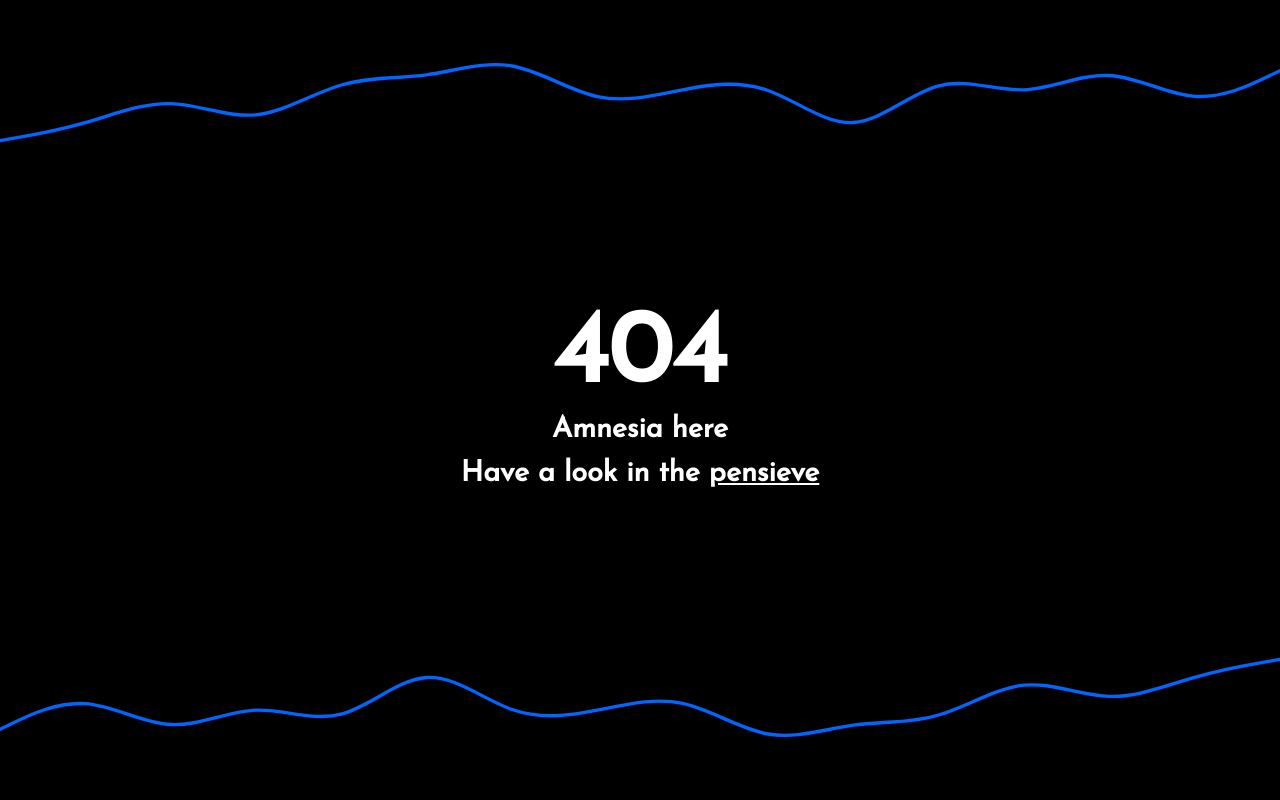
After one commit to Miunn/Memories, a Flask app: template templates/404.html in a window 1280 px wide. The commit adds this page. Run offline with Flask 3, Linux system fonts and the light colour scheme; the template is opened without the code that fills it, so the values that code supplies are empty.

Commit message:
404 page

```diff
--- a/app.py
+++ b/app.py
@@ -1,4 +1,5 @@
-from flask import Flask, render_template, request, make_response
+from flask import Flask, render_template, request, make_response, abort
+import werkzeug.exceptions
 from os import listdir, path
 
 import json
@@ -10,6 +11,12 @@ with open("static/data.json", "r") as f:
 
 PROJECTS = list(PROJECTS_DATA.keys())
 
+@app.errorhandler(404)
+def not_found(error):
+    print(error)
+    return render_template("404.html"), 404
+
+
 @app.route("/")
 def home():
     return render_template("memories.html", project=PROJECTS_DATA.values())
@@ -18,7 +25,7 @@ def home():
 def project(project: str):
 
     if not project in PROJECTS:
-        return make_response("Not found", 404)
+        abort(404)
 
     # Get filenames
     images_fns = listdir("static/assets/elastique/thumbnails/img")
@@ -36,12 +43,12 @@ def project(project: str):
 @app.route("/<string:project>/viewer/<string:filetype>")
 def viewer(project: str, filetype: str):
     if not project in PROJECTS:
-        return make_response("Not Found", 404)
+        abort(404)
 
     start = request.args.get("start", default=None)
 
     if start is None:
-        return make_response("Not Found", 404)
+        abort(404)
 
     if filetype == "img":
         path = f"assets/{project}/img/{start}"
--- /dev/null
+++ b/static/css/404.css
@@ -0,0 +1,43 @@
+body {
+    display: flex;
+    flex-direction: column;
+    justify-content: center;
+    align-items: center;
+}
+
+h1 {
+    font-size: max(8vw, 3rem);
+}
+
+h2 {
+    font-size: max(2vw, 1.8rem);
+    line-height: 1.5;
+}
+
+a {
+    text-decoration: underline;
+}
+
+.curve-wrapper {
+    position: absolute;
+    left: 0;
+    width: 100%;
+    overflow: hidden;
+    line-height: 0;
+}
+
+.curve-wrapper svg {
+    position: relative;
+    display: block;
+    width: 100%;
+}
+
+.curve-wrapper#top {
+    top: 0;
+
+    transform: rotate(180deg);
+}
+
+.curve-wrapper#bottom {
+    bottom: 0;
+}
--- /dev/null
+++ b/templates/404.html
@@ -0,0 +1,29 @@
+{% extends 'index.html' %}
+
+{% block head %}
+<link rel="stylesheet" href="{{url_for('static', filename='css/404.css')}}">
+{% endblock %}
+
+{% block body %}
+<div class="curve-wrapper" id="top">
+    <svg id="visual" viewBox="0 0 1920 300" width="1920" height="300" xmlns="http://www.w3.org/2000/svg" xmlns:xlink="http://www.w3.org/1999/xlink" version="1.1">
+        <path d="M0 269L21.3 258.7C42.7 248.3 85.3 227.7 128 230.5C170.7 233.3 213.3 259.7 256 261.8C298.7 264 341.3 242 384 240.3C426.7 238.7 469.3 257.3 512 246.2C554.7 235 597.3 194 640 191.3C682.7 188.7 725.3 224.3 768 239.3C810.7 254.3 853.3 248.7 896 240.3C938.7 232 981.3 221 1024 230.2C1066.7 239.3 1109.3 268.7 1152 276C1194.7 283.3 1237.3 268.7 1280 262.8C1322.7 257 1365.3 260 1408 247.5C1450.7 235 1493.3 207 1536 202.8C1578.7 198.7 1621.3 218.3 1664 219.5C1706.7 220.7 1749.3 203.3 1792 191C1834.7 178.7 1877.3 171.3 1898.7 167.7L1920 164" fill="none" stroke-linecap="round" stroke-linejoin="miter" stroke="#0066FF" stroke-width="5"></path>
+    </svg>
+</div>
+
+<div class="curve-wrapper" id="bottom">
+    <svg id="visual" viewBox="0 0 1920 300" width="1920" height="300" xmlns="http://www.w3.org/2000/svg" xmlns:xlink="http://www.w3.org/1999/xlink" version="1.1">
+        <path d="M0 269L21.3 258.7C42.7 248.3 85.3 227.7 128 230.5C170.7 233.3 213.3 259.7 256 261.8C298.7 264 341.3 242 384 240.3C426.7 238.7 469.3 257.3 512 246.2C554.7 235 597.3 194 640 191.3C682.7 188.7 725.3 224.3 768 239.3C810.7 254.3 853.3 248.7 896 240.3C938.7 232 981.3 221 1024 230.2C1066.7 239.3 1109.3 268.7 1152 276C1194.7 283.3 1237.3 268.7 1280 262.8C1322.7 257 1365.3 260 1408 247.5C1450.7 235 1493.3 207 1536 202.8C1578.7 198.7 1621.3 218.3 1664 219.5C1706.7 220.7 1749.3 203.3 1792 191C1834.7 178.7 1877.3 171.3 1898.7 167.7L1920 164" fill="none" stroke-linecap="round" stroke-linejoin="miter" stroke="#0066FF" stroke-width="5"></path>
+    </svg>
+</div>
+
+<h1>404</h1>
+
+<h2>Amnesia here</h2>
+<h2>Have a look in the <a href="/">pensieve</a></h2>
+
+{% endblock %}
+
+{% block script %}
+
+{% endblock %}
--- a/templates/memorie-home.html
+++ b/templates/memorie-home.html
@@ -37,5 +37,5 @@
 {% endblock %}
 
 {% block script %}
-<script src="{{url_for('static', filename='js/home-project.js')}}"></script>
+<script src="{{url_for('static', filename='js/home-memorie.js')}}"></script>
 {% endblock %}
```
Also changed, not shown: static/js/home-memorie.js (renamed from static/js/home-project.js).
